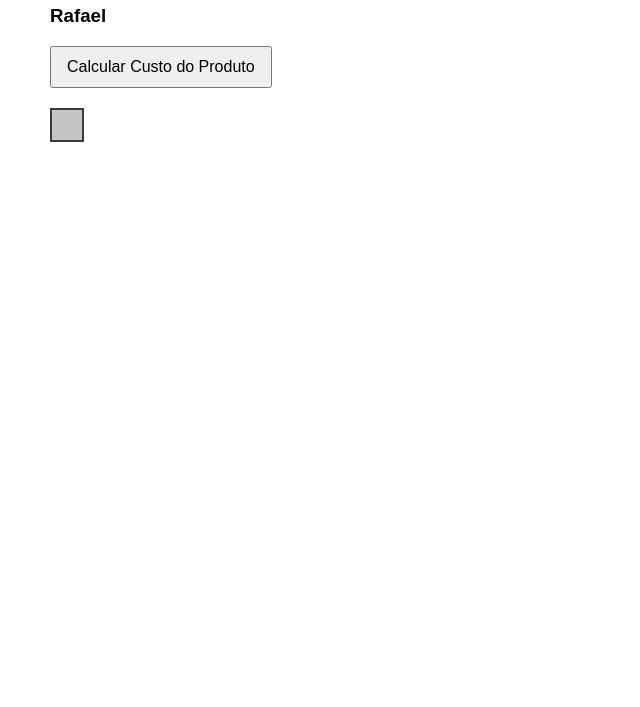
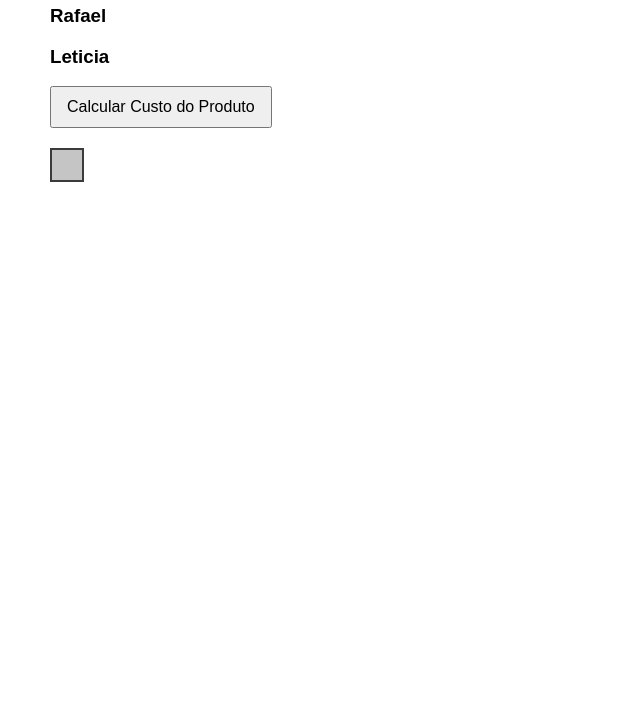
Before and after one commit to RafaTorresDev/SmartPrice, a plain HTML site: page index.html in a window 1280 px wide. Shown: the part 93-800 px from the top of the page, without its empty margins (0-640 px from the left). Drawn offline with Linux system fonts and the light colour scheme.

Commit message:
Update index.html

```diff
--- a/index.html
+++ b/index.html
@@ -8,6 +8,7 @@
   <body>
     <h2>Calculadora de Custo</h2>
     <h3>Rafael</h3>
+    <h3>Leticia</h3>
 
     <button onclick="calcular()">Calcular Custo do Produto</button>
 
```
